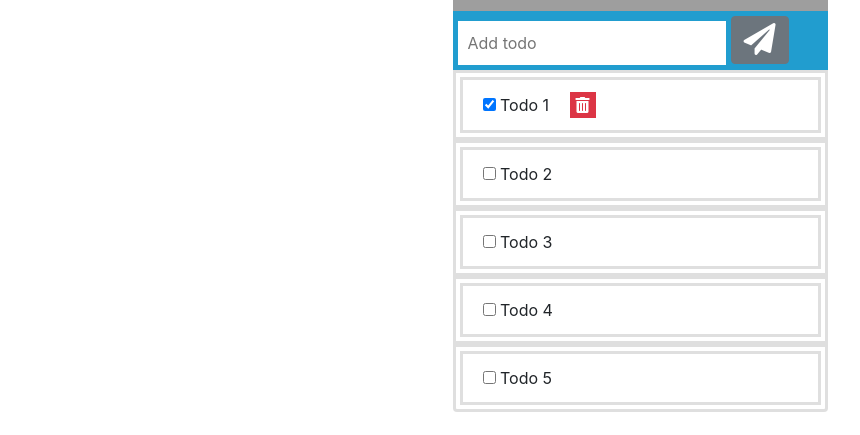
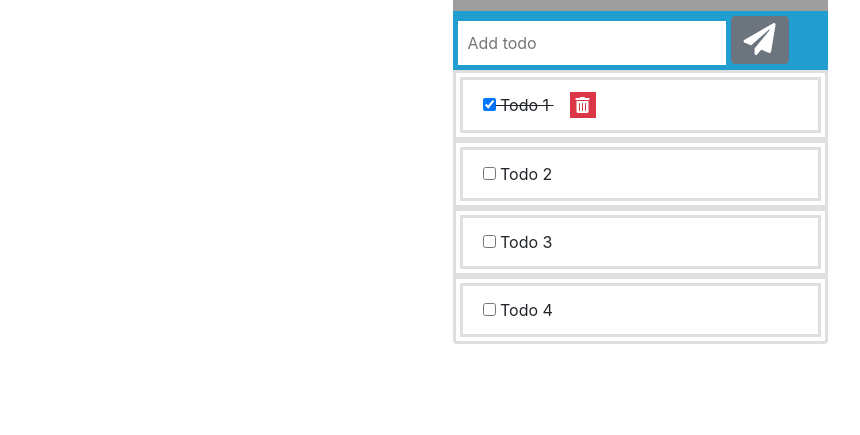
Before and after one commit to wperez185/TODO-React, a React (Create React App) app: page / in a window 1280 px wide. Both pictures are taken after a click on the checkbox 489 px from the left and 466 px from the top of the page. Shown: the part 362-797 px from the top of the page, without its empty margins (0-860 px from the left). Built offline with nearby package versions, Linux system fonts and the light colour scheme; grey boxes are pictures that could not be loaded.

Commit message:
added ternary if checked have option to delete

```diff
--- a/src/components/Todo.js
+++ b/src/components/Todo.js
@@ -1,14 +1,13 @@
-import React from 'react'
+import React, {useState} from 'react'
 
-class Todo extends React.Component {
+function Todo() {
 // make stlye checkbox
-    render() {
         const bgColor = {
             backgroundColor: '#219dcf'
         }
         const todoStyles = {
             border: '10px double rgba(0,0,0,.125)',
-            fontSize: '16px',
+            fontSize: '16px'
         }
         const centerStyle = {
              width: '30%',
@@ -22,31 +21,44 @@ class Todo extends React.Component {
             border: '5px solid white',
             padding: '5px',
             margin: '5px'
+        }
+        const completedTodosStyles = {
+            border: '10px double rgba(0,0,0,.125)',
+            fontSize: '16px',
+            textDecoration: 'line-through'
+        }
 
-        }
+        const [checked, setChecked] = useState(false)
+
+        const todoStatus = () => setChecked(!checked)
+
+
 
         return (
             <React.Fragment>
                 <ul style={centerStyle} className="list-group">
                     <div style={bgColor} className="input-group mt-2">
                         <img style={todoImg} src="https://picsum.photos/id/20/200/150" alt="Todo" loading="lazy"></img>
-                        <input type="text" name="todo" style={inputStyle} placeholder="Add todo" />
-                        <span class="input-group-btn">
+                        <input type="text" name="todo" style={inputStyle} placeholder="Add todo"/>
+                        <span className="input-group-btn">
                         <button className="btn btn-secondary"><i className="fas fa-paper-plane fa-2x"></i></button>
                         </span>
                     </div>
-                {/* <li style={bgColor} className="list-group-item"></li> */}
-                    <li style={todoStyles} className="list-group-item"><input type="checkbox"/> Todo 1 <button className="ml-3 bg-danger border-0"><i className="fas fa-trash-alt text-white"></i></button></li>
+
+                { !checked ?
+                     <li style={todoStyles} className="list-group-item"><input type="checkbox" name="todoResult" onChange={todoStatus} checked={checked}/> Todo 1 </li>
+                :
+                     <li style={completedTodosStyles} className="list-group-item"><input type="checkbox" name="todoResult" onChange={todoStatus} checked={checked}/> Todo 1 <button className="ml-3 bg-danger border-0"><i className="fas fa-trash-alt text-white"></i></button></li>
+                }
+
                     <li style={todoStyles} className="list-group-item"><input type="checkbox"/> Todo 2</li>
                     <li style={todoStyles} className="list-group-item"><input type="checkbox"/> Todo 3</li>
                     <li style={todoStyles} className="list-group-item"><input type="checkbox"/> Todo 4</li>
-                    <li style={todoStyles} className="list-group-item"><input type="checkbox"/> Todo 5</li>
                  </ul>
             </React.Fragment>
 
 
     )
-}
 
 }
 export default Todo
```
